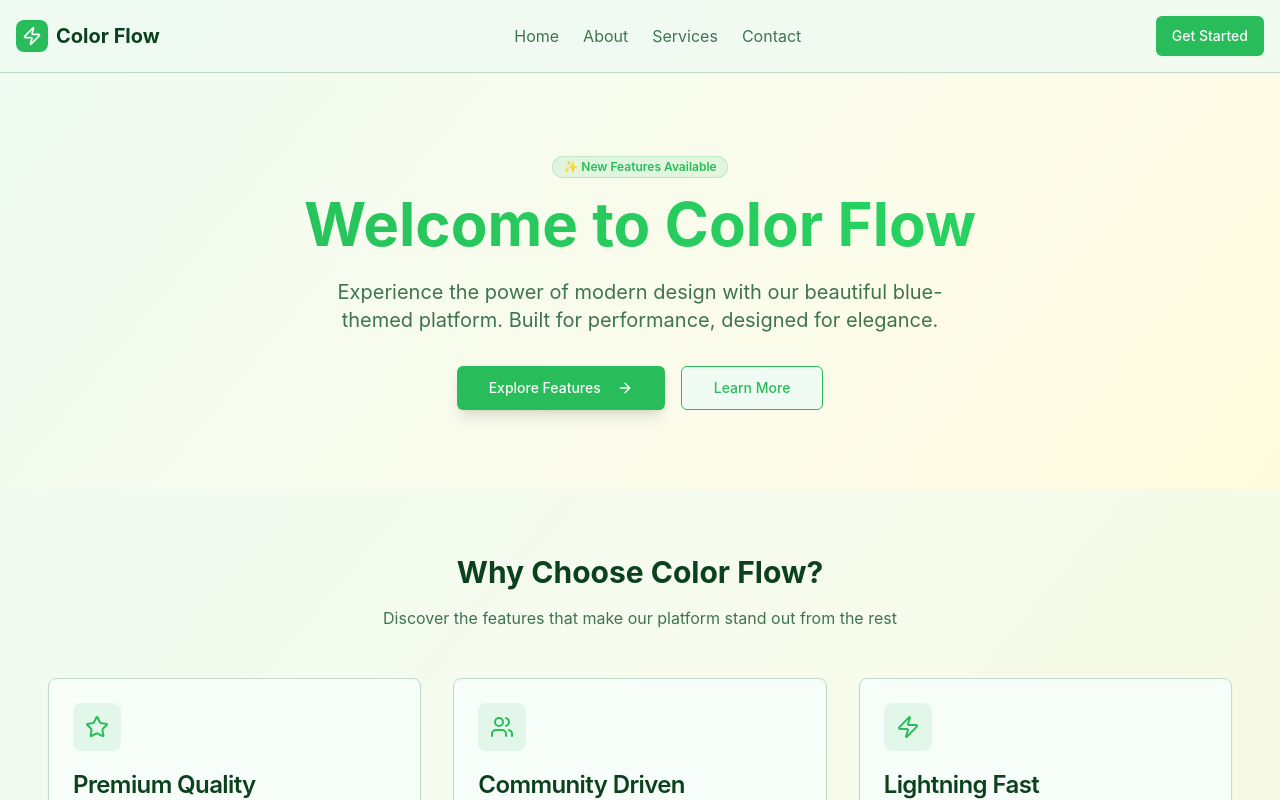
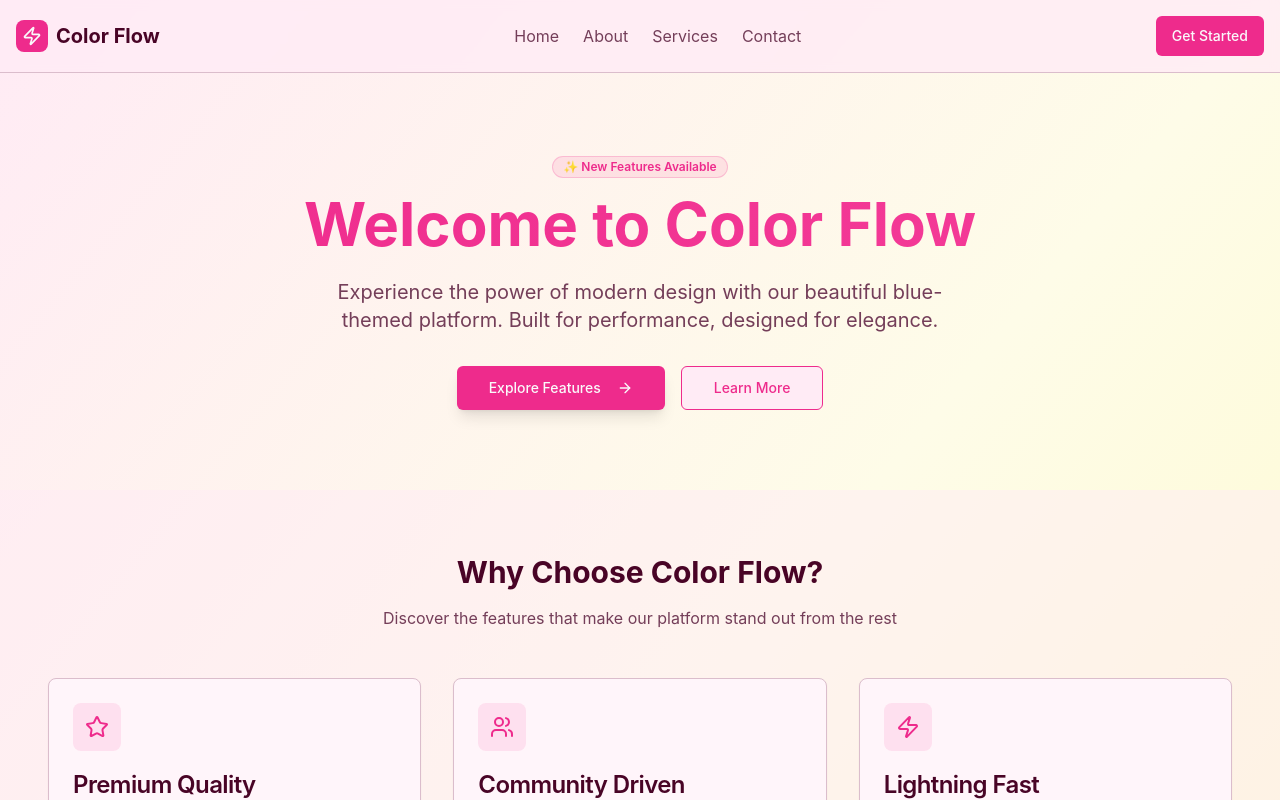
Before and after one commit to jboduchFusen/create-simple-blue-website, a React (Vite) app: page / in a window 1280 px wide. Shown: the top 800 px of the page. Built offline with nearby package versions, Linux system fonts and the light colour scheme.

Commit message:
Restore project to commit cb8f731ac29de1725f277b7be0463dcc75b05d3f

```diff
--- a/src/index.css
+++ b/src/index.css
@@ -6,44 +6,44 @@
   :root {
     --radius: 0.5rem;
 
-    /* Green theme colors */
-    --background: 140 60% 96%;
-    --foreground: 140 70% 15%;
+    /* Hot Pink theme colors */
+    --background: 330 100% 96%;
+    --foreground: 330 90% 15%;
 
-    --card: 140 60% 98%;
-    --card-foreground: 140 70% 15%;
+    --card: 330 100% 98%;
+    --card-foreground: 330 90% 15%;
 
-    --popover: 140 60% 98%;
-    --popover-foreground: 140 70% 15%;
+    --popover: 330 100% 98%;
+    --popover-foreground: 330 90% 15%;
 
-    --primary: 140 65% 45%;
-    --primary-foreground: 140 10% 98%;
+    --primary: 330 85% 55%;
+    --primary-foreground: 330 10% 98%;
 
-    --secondary: 140 30% 88%;
-    --secondary-foreground: 140 70% 15%;
+    --secondary: 330 30% 88%;
+    --secondary-foreground: 330 90% 15%;
 
-    --muted: 140 30% 92%;
-    --muted-foreground: 140 30% 35%;
+    --muted: 330 30% 92%;
+    --muted-foreground: 330 30% 35%;
 
-    --accent: 140 70% 50%;
-    --accent-foreground: 140 10% 98%;
+    --accent: 330 90% 60%;
+    --accent-foreground: 330 10% 98%;
 
     --destructive: 0 84% 60%;
     --destructive-foreground: 50 100% 98%;
 
-    --border: 140 30% 80%;
-    --input: 140 30% 80%;
-    --ring: 140 65% 45%;
+    --border: 330 30% 80%;
+    --input: 330 30% 80%;
+    --ring: 330 85% 55%;
 
-    /* Green gradient variables */
-    --gradient-primary: linear-gradient(135deg, hsl(140 65% 55%) 0%, hsl(140 65% 35%) 100%);
-    --gradient-secondary: linear-gradient(135deg, hsl(140 30% 92%) 0%, hsl(140 50% 82%) 100%);
-    --gradient-hero: linear-gradient(135deg, hsl(140 60% 94%) 0%, hsl(140 60% 82%) 50%, hsl(140 65% 55%) 100%);
+    /* Hot Pink gradient variables */
+    --gradient-primary: linear-gradient(135deg, hsl(330 85% 65%) 0%, hsl(330 85% 45%) 100%);
+    --gradient-secondary: linear-gradient(135deg, hsl(330 30% 92%) 0%, hsl(330 50% 82%) 100%);
+    --gradient-hero: linear-gradient(135deg, hsl(330 100% 94%) 0%, hsl(330 80% 82%) 50%, hsl(330 85% 65%) 100%);
 
     /* Shadows */
-    --shadow-soft: 0 4px 20px hsla(140, 65%, 45%, 0.1);
-    --shadow-medium: 0 8px 30px hsla(140, 65%, 45%, 0.15);
-    --shadow-strong: 0 12px 40px hsla(140, 65%, 45%, 0.2);
+    --shadow-soft: 0 4px 20px hsla(330, 85%, 55%, 0.1);
+    --shadow-medium: 0 8px 30px hsla(330, 85%, 55%, 0.15);
+    --shadow-strong: 0 12px 40px hsla(330, 85%, 55%, 0.2);
   }
   .light {
     --background: 0 0% 100%;
```
Also changed, not shown: 1 other file (tests, documents, lock files or other folders).
